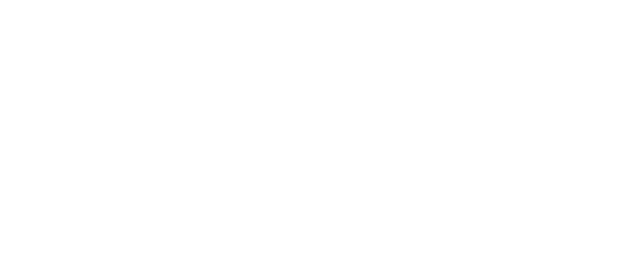
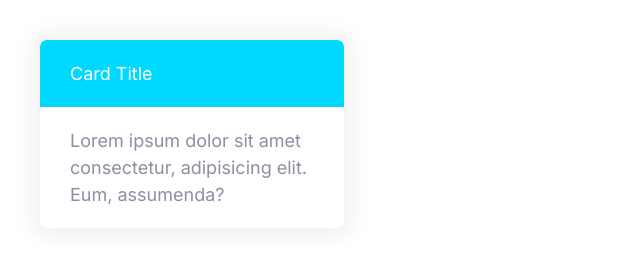
Before and after one commit to Ale-199/Moshify, a plain HTML site: page index.html in a window 1280 px wide. Shown: the whole page, without its empty margins (0-640 px from the left). Drawn offline with Linux system fonts and the light colour scheme.

Commit message:
buildind card component

```diff
--- a/CSS/styles.css
+++ b/CSS/styles.css
@@ -373,3 +373,28 @@ adjusting the styles for mobile and desktop.
     font-size: 1.5rem;
   }
 }
+
+/*---------------------------------------------------------------------------------------------------------------------
+/* Card */
+.card {
+  border-radius: 7px;
+  box-shadow: 0 0 20px 10px #f3f3f3;
+  /*reason why using overflow here, because the backgroud color, the header has grown larger than its
+  parent and is container which is the card element. so have the overflow problem. As you know by default overflow is visible.*/
+  overflow: hidden;
+}
+
+.card__header,
+.card__body {
+  padding: 2rem 3rem;
+}
+
+.card--primary .card__header {
+  background: var(--color-primary);
+  color: #fff;
+}
+
+.card--secondary .card__header {
+  background: var(--color-secondary);
+  color: #fff;
+}
--- a/index.html
+++ b/index.html
@@ -15,6 +15,17 @@
     <link rel="stylesheet" href="CSS/styles.css" />
   </head>
   <body>
+    <div style="width: 30%; padding: 4rem">
+      <div class="card card--secondary">
 
+          <!--reason why using double underscores, because the header is an element inside this block,so it
+        cannot exist on its own outside of this block, or outside of this component. 是固定在card里面的header-->
+        <header class="card__header">Card Title</header>
+        <div class="card__body">
+          Lorem ipsum dolor sit amet consectetur, adipisicing elit. Eum,
+          assumenda?
+        </div>
+      </div>
+    </div>
   </body>
 </html>
```
Also changed, not shown: components/card.html (added, +12 -0 lines).
